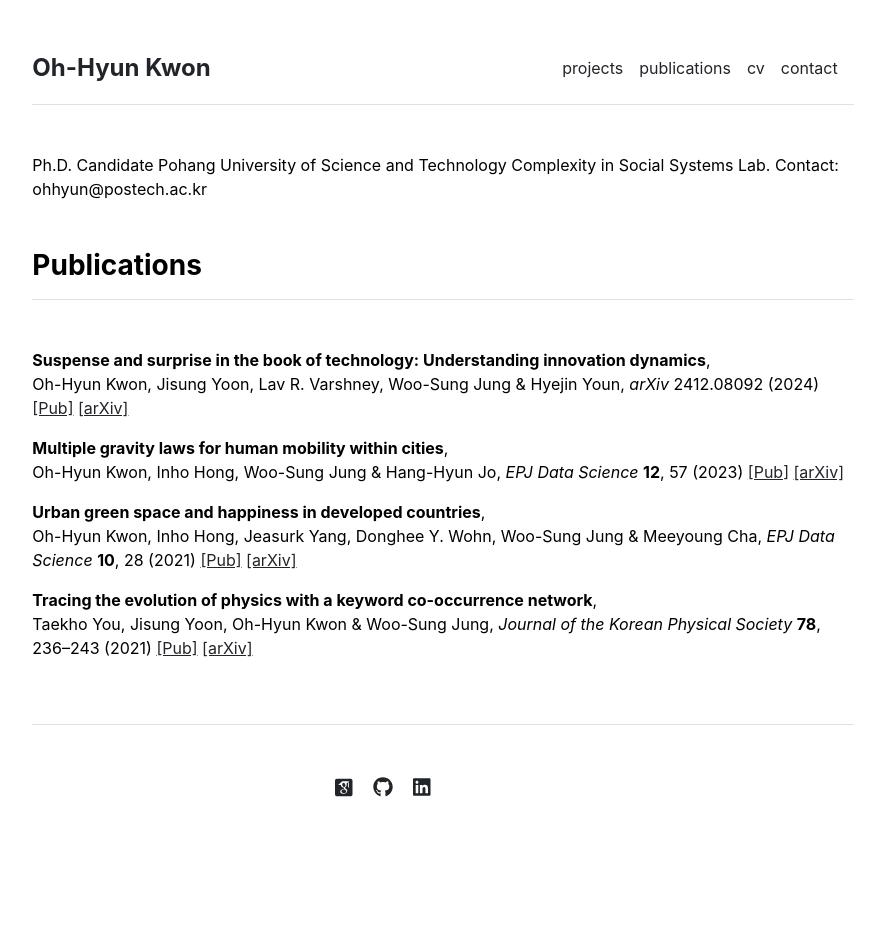
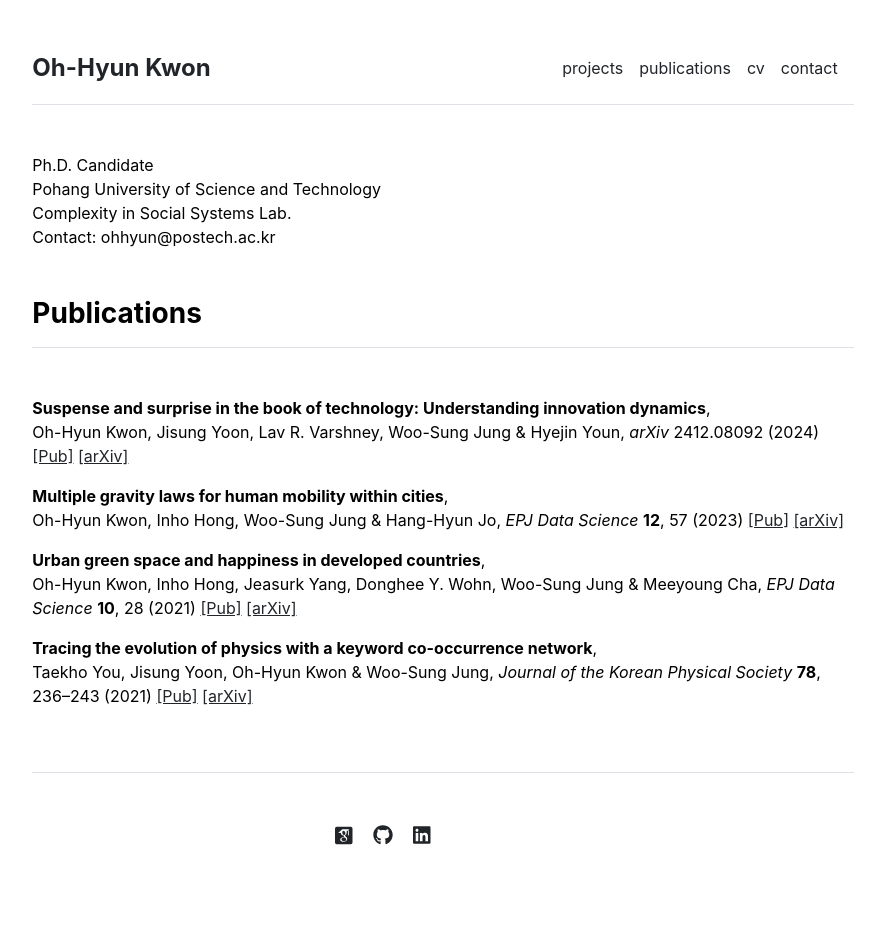
Before and after one commit to pothyd/pothyd.github.io, a Jekyll site: the page built from README.md, in a window 1280 px wide. Shown: the whole page, without its empty margins (197-1071 px from the left). Built offline with Jekyll 4.4.1, drawn with Linux system fonts in a browser that asks for light colours; some web fonts are replaced; our own code applies the rules of GitHub Pages for plain Markdown files; before the commit the page ends 900 px from its top, so only the background shows below that.

```diff
--- a/_includes/introduction.html
+++ b/_includes/introduction.html
@@ -1,9 +1,9 @@
 <div class="row g-5 mb-5">
   <div>
 <!--     <h3 class="fw-bold border-bottom pb-3 mb-5">Profile</h3> -->
-    Ph.D. Candidate
-    Pohang University of Science and Technology
-    Complexity in Social Systems Lab.
+    Ph.D. Candidate<br>
+    Pohang University of Science and Technology<br>
+    Complexity in Social Systems Lab.<br>
     Contact: ohhyun@postech.ac.kr
   </div>
 </div>
```
